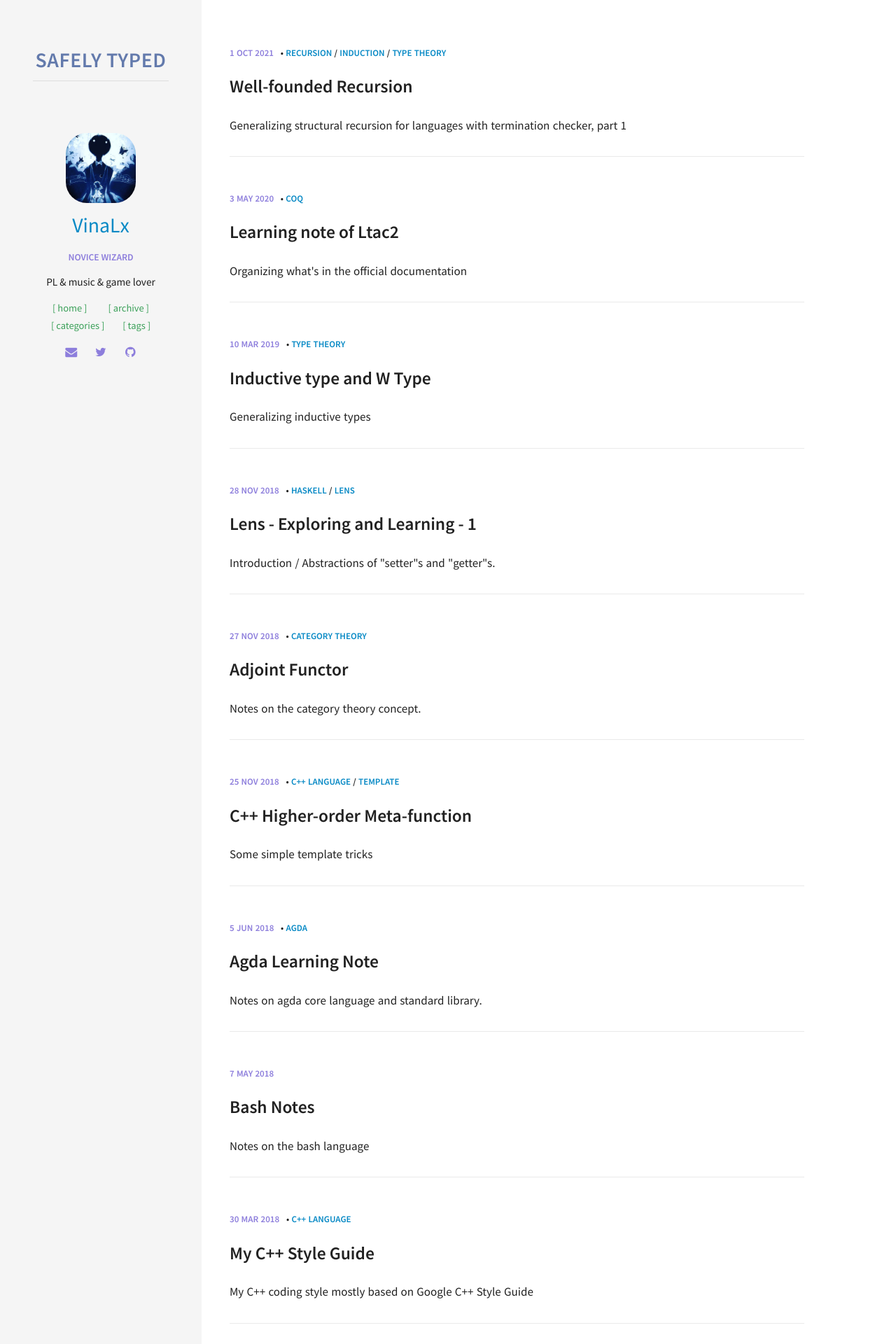
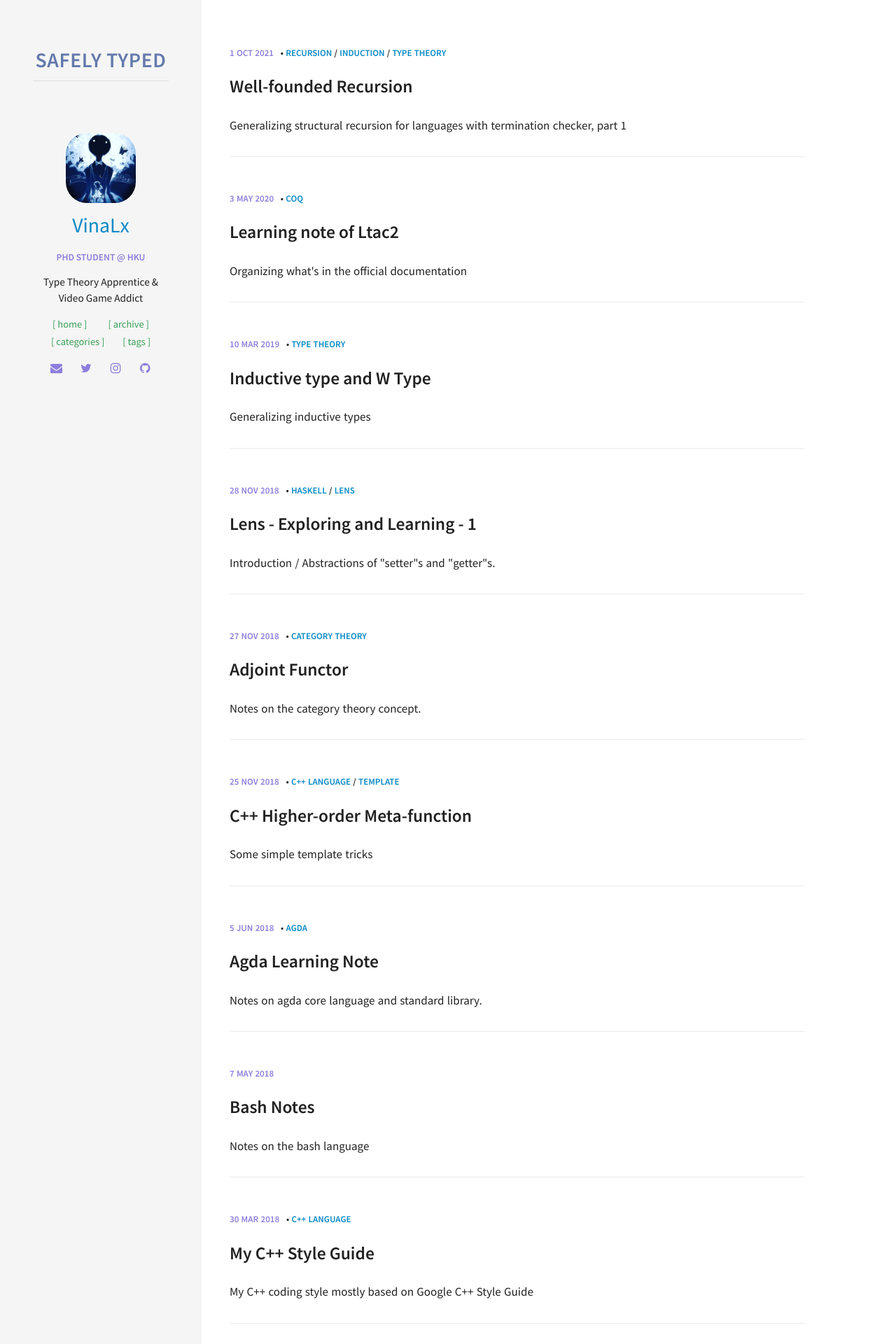
Before and after one commit to VinaLx/VinaLx.github.io, a Jekyll site: the page built from index.html, in a window 1280 px wide. Shown: the top 1920 px of the page at 70% size. Built offline with Jekyll 4.4.1, drawn with Linux system fonts in a browser that asks for light colours; some web fonts are replaced.

Commit message:
some updates

```diff
--- a/_config.yml
+++ b/_config.yml
@@ -45,8 +45,8 @@ kramdown:
 owner:
   name: VinaLx
   avatar: avatar.jpeg
-  job: novice wizard
-  bio: PL & music & game lover
+  job: PhD Student @ HKU
+  bio: Type Theory Apprentice & Video Game Addict
   email: vinaleux@gmail.com
   disqus-shortname:
   twitter: Vinal_Eux
@@ -62,7 +62,7 @@ owner:
   stackoverflow: #123456/username   from a "http://stackoverflow.com/users/123456/username" link
   linkedin: #username
   xing: #username
-  instagram: #username
+  instagram: vinalxis
   lastfm: #username
   tumblr: #username
   pinterest: #username
--- a/_layouts/post_listing.html
+++ b/_layouts/post_listing.html
@@ -20,7 +20,7 @@ layout: default
       {% endif %}
     </p>
     <h3>
-      <a href="{{ site.url }}{{ post.url }}" class="post-title" title="{{ post.title }}">{{ post.title }}</a>
+      <a href="{{ site.baseurl }}{{ post.url }}" class="post-title" title="{{ post.title }}">{{ post.title }}</a>
       {% if post.link %}
       <a class="post-title-link" href="{{ post.link }}" target="_blank" title="{{ post.title }}"><i class="fa fa-external-link"></i></a>
       {% endif %}
```
Also changed, not shown: 1 other file.
